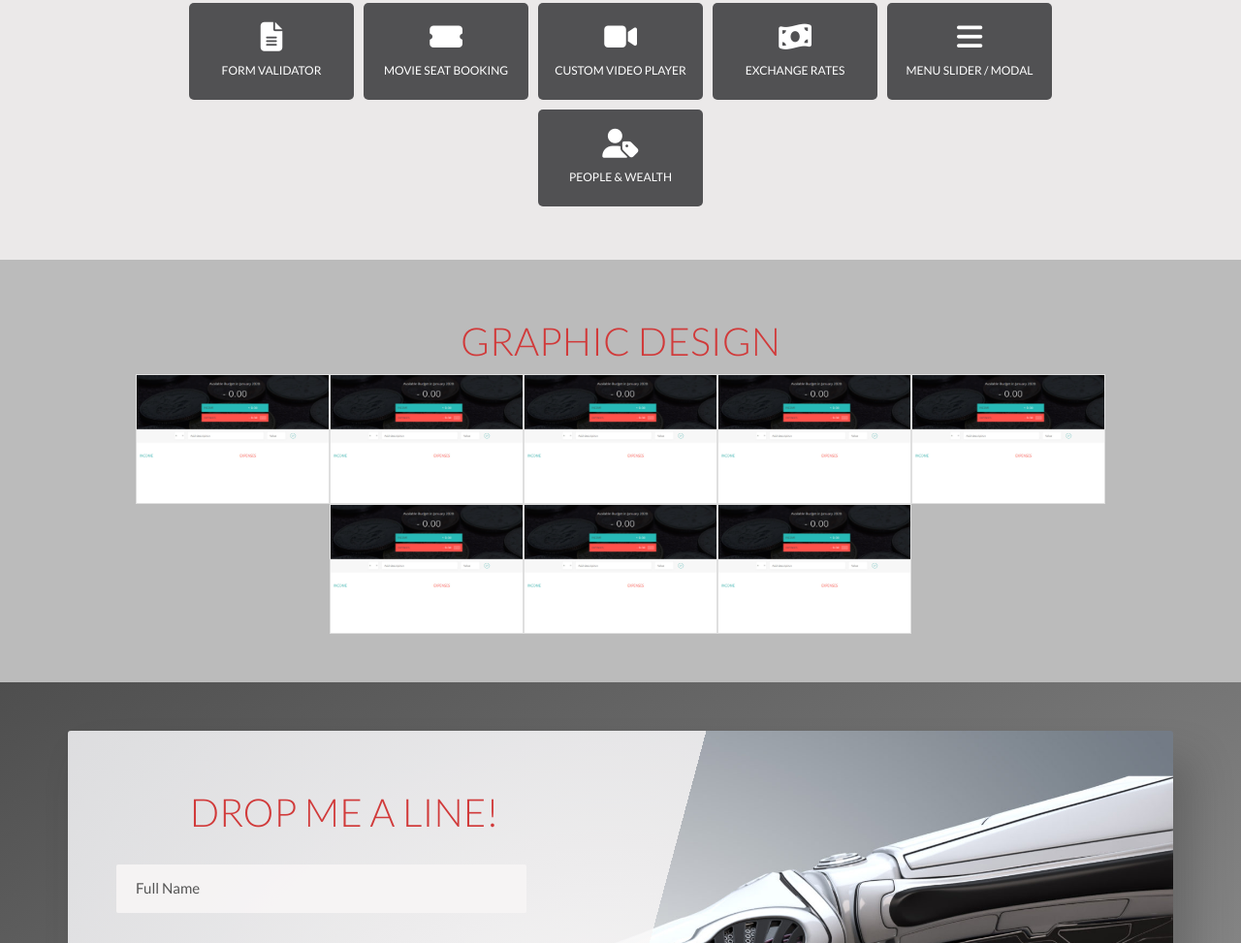
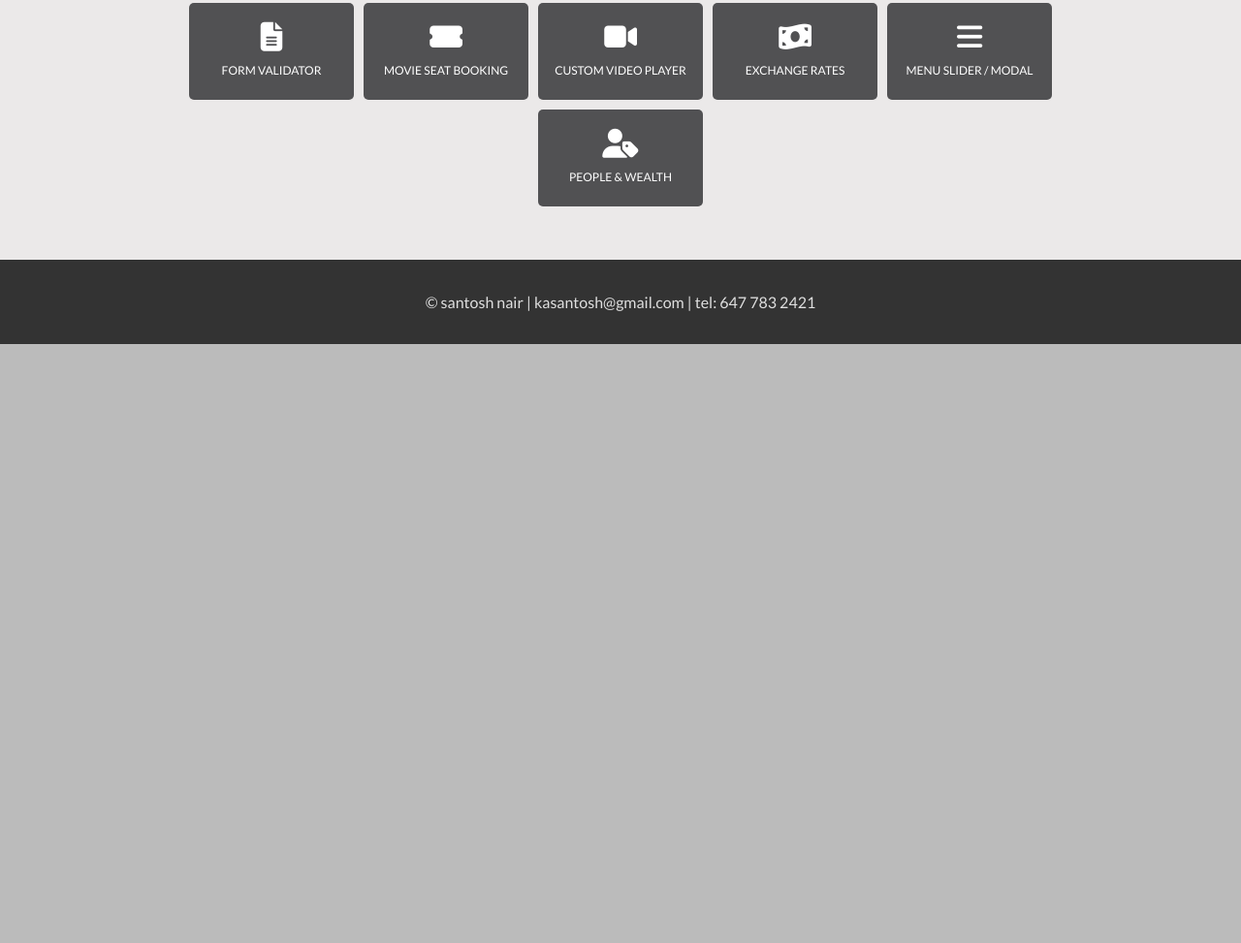
Before and after one commit to kasantosh/santosh-webdev, a website: page index.html in a window 1280 px wide. Shown: the part 3386-4359 px from the top of the page at 97% size. After the commit the page ends 3741 px from the top, so only its background shows below. Drawn offline with Linux system fonts and the light colour scheme.

Commit message:
Adjustments Jan 2021

```diff
--- a/css/style.css
+++ b/css/style.css
@@ -345,7 +345,11 @@ body {
     flex-wrap: wrap; }
     .graphic__box-image {
       width: 20rem;
+      height: auto;
       border: 1px solid #dfdfdf;
+      width: 20rem !important;
+      height: 100%;
+      vertical-align: middle;
       transition: all 0.5s; }
       .graphic__box-image:hover {
         transform: scale(3); }
--- a/index.html
+++ b/index.html
@@ -33,7 +33,7 @@
         </li>
 
         <li class="navigation__item">
-          <a href="#graphic-design" class="navigation__link"> Graphic Design</a>
+          <a href="http://foliografy.com" class="navigation__link" target="_blank"> Graphic Design</a>
         </li>
 
         <li class="navigation__item">
@@ -403,16 +403,16 @@
 
     </section>
 
-    <section class="graphic-design" id="graphic-design">
+    <!-- <section class="graphic-design" id="graphic-design">
       <div class="row">
         <div class="graphic">
           <h1 class="heading-primary">Graphic Design</h1>
           <div class="graphic__box">
-            <img class="graphic__box-image" src="./img/portfolio-f-1.jpg" alt="design layouts">
-            <img class="graphic__box-image" src="./img/portfolio-f-1.jpg" alt="design layouts">
-            <img class="graphic__box-image" src="./img/portfolio-f-1.jpg" alt="design layouts">
-            <img class="graphic__box-image" src="./img/portfolio-f-1.jpg" alt="design layouts">
-            <img class="graphic__box-image" src="./img/portfolio-f-1.jpg" alt="design layouts">
+            <img class="graphic__box-image" src="./img/graphic/CNT-Smg-FOLD.jpg" alt="design layouts">
+            <img class="graphic__box-image" src="./img/graphic/CNT-Smsng-GxyWatch.jpg" alt="design layouts">
+            <img class="graphic__box-image" src="./img/graphic/CNT-Xiaomi-tvBOX.jpg" alt="design layouts">
+            <img class="graphic__box-image" src="./img/graphic/IPhone-intro.jpg" alt="design layouts">
+            <img class="graphic__box-image" src="./img/graphic/Nebula-Mars-Lite.jpg" alt="design layouts">
             <img class="graphic__box-image" src="./img/portfolio-f-1.jpg" alt="design layouts">
             <img class="graphic__box-image" src="./img/portfolio-f-1.jpg" alt="design layouts">
             <img class="graphic__box-image" src="./img/portfolio-f-1.jpg" alt="design layouts">
@@ -420,11 +420,11 @@
           </div>
         </div>
       </div>
-    </section>
+    </section> -->
 
     <!-- CONTACT -->
 
-    <section class="contact" id="contact">
+    <!-- <section class="contact" id="contact">
       <div class="row">
 
         <div class="contactdiv">
@@ -456,7 +456,7 @@
           </div>
         </div>
       </div>
-    </section>
+    </section> -->
 
     <!-- FOOTER -->
 
```
Also changed, not shown: img/graphic/CNT-Smg-FOLD.jpg (added), img/graphic/CNT-Smsng-GxyWatch.jpg (added), img/graphic/CNT-Xiaomi-tvBOX.jpg (added), img/graphic/IPhone-intro.jpg (added), img/graphic/Nebula-Mars-Lite.jpg (added).
